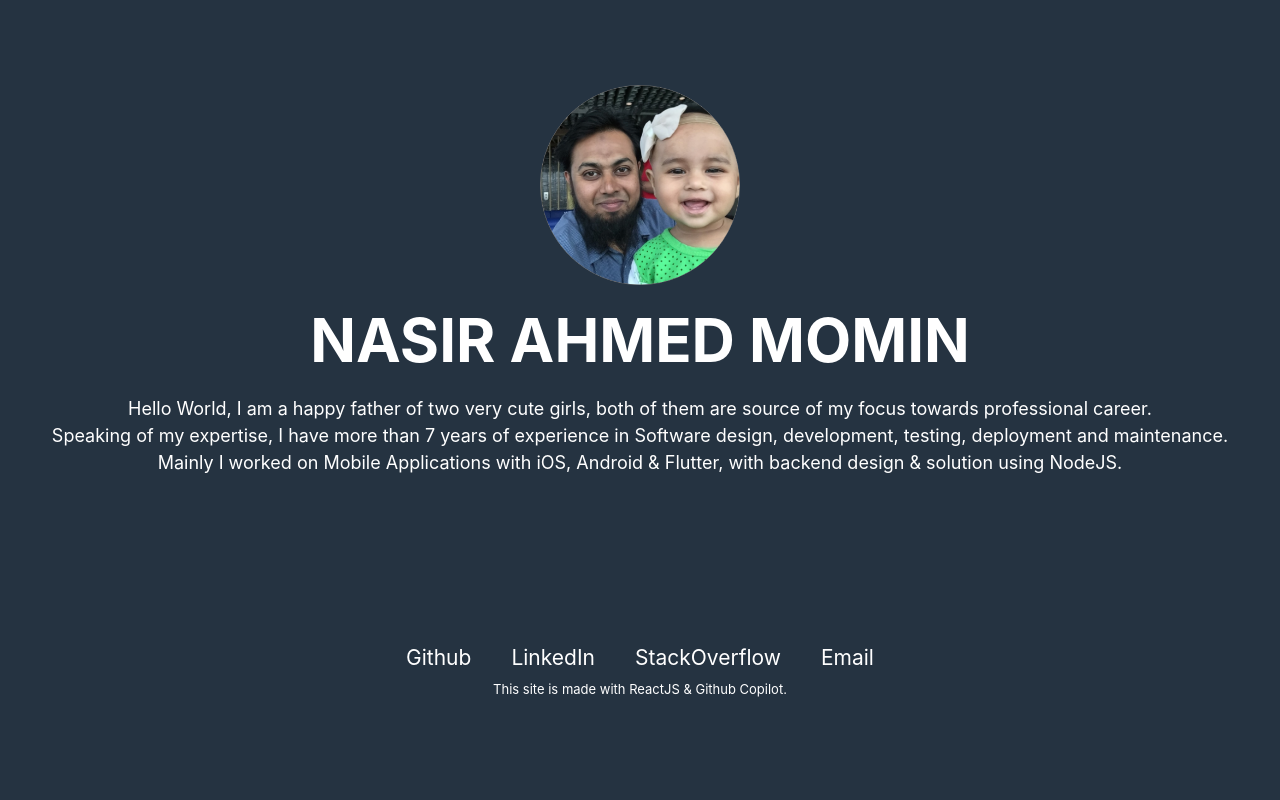
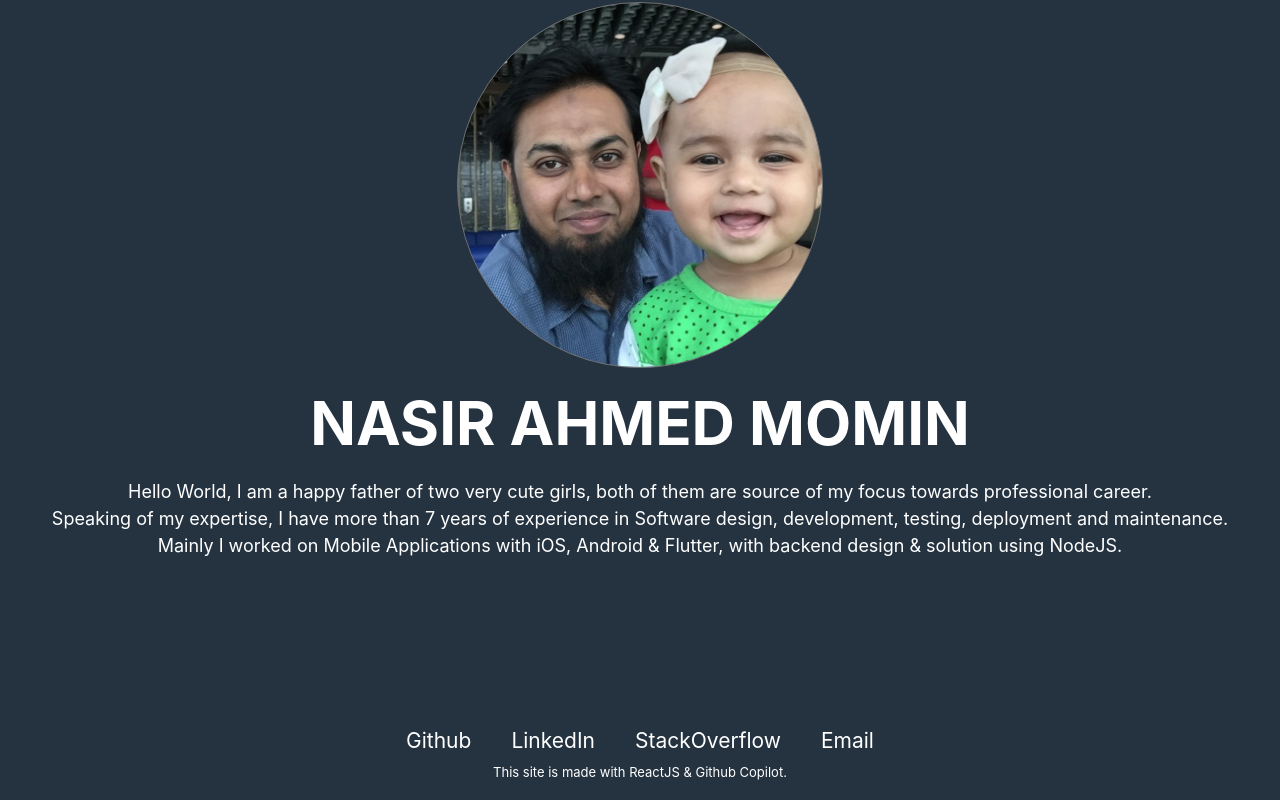
Before and after one commit to momin96/reactJS-nasir-portfolio, a React (Create React App) app: page / in a window 1280 px wide. Built offline with nearby package versions, Linux system fonts and the light colour scheme.

Commit message:
Updated correct path for profile pic

```diff
--- a/src/App.css
+++ b/src/App.css
@@ -56,3 +56,10 @@
   margin-bottom: 10px;
 
 }
+
+.profile-pic {
+  max-width: 100%;
+  height: auto;
+  display: block;
+  margin: 0 auto;
+}
--- a/src/Main.js
+++ b/src/Main.js
@@ -1,14 +1,21 @@
 import React from 'react'
 import profile from '../src/imgresources/profilepic.png'
+// import 'Main.css'
 
 export default function Main() {
     return (
         <div>
-            {showProfilePicture()}
+            {ProfilePic()}
             {showDetailContent()}
             {showFooter()}
         </div>
     )
+}
+
+const ProfilePic = () => {
+    return (
+        <img className='profile-pic' src={process.env.PUBLIC_URL + '/assets/images/profilepic.png'} alt='Profile Pic'/>
+    );
 }
 
 // create a react component to show a responsive image in center of the screen with 200px width and height 200px
```
Also changed, not shown: public/assets/images/profilepic.png (added).
